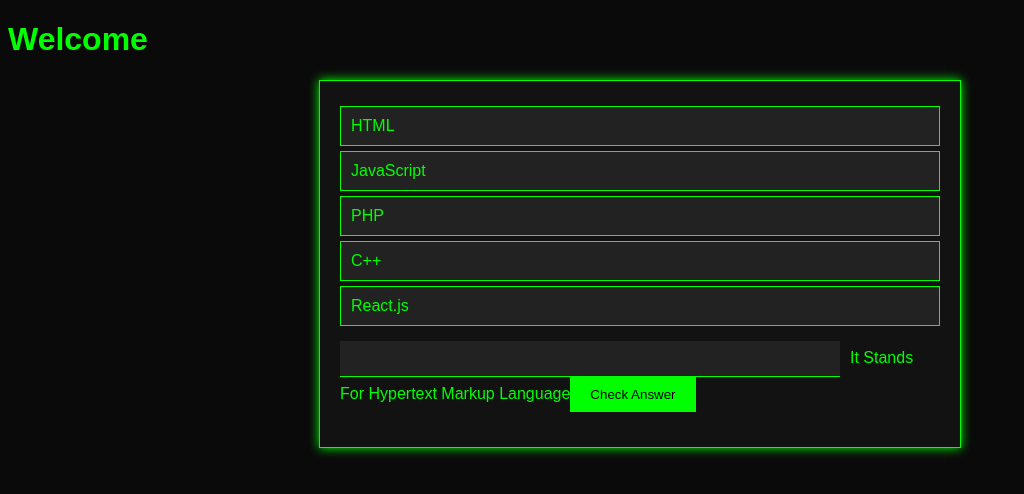
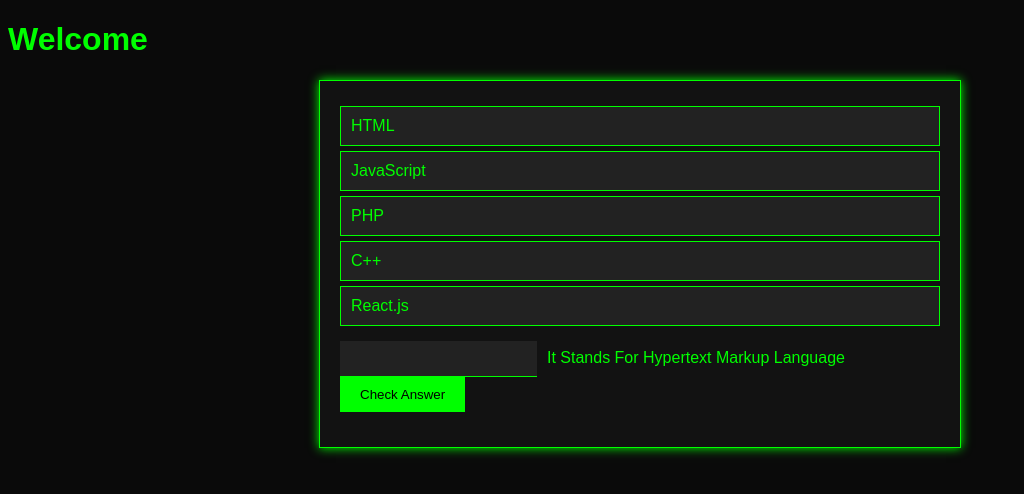
Before and after one commit to ICEDBANK/React-Quiz-1, a React (Create React App) app: page / in a window 1280 px wide. Shown: the top 494 px of the page, without its empty margins (0-1024 px from the left). Built offline with nearby package versions, Linux system fonts and the light colour scheme.

Commit message:
Automated commit

```diff
--- a/src/styles.css
+++ b/src/styles.css
@@ -47,15 +47,16 @@
 }
 
 #blank {
-    background-color: #222;
+
+    background-color:#222;
     border: none;
     border-bottom: 1px solid #0f0;
-    color: #0f0;
+    color: inherit;
     font-family: 'Orbitron', sans-serif;
     text-align: center;
     padding: 10px;
     margin-right: 10px;
-    width: 80%; /* Adjust width to fit the container */
+
 }
 
 button {
```
